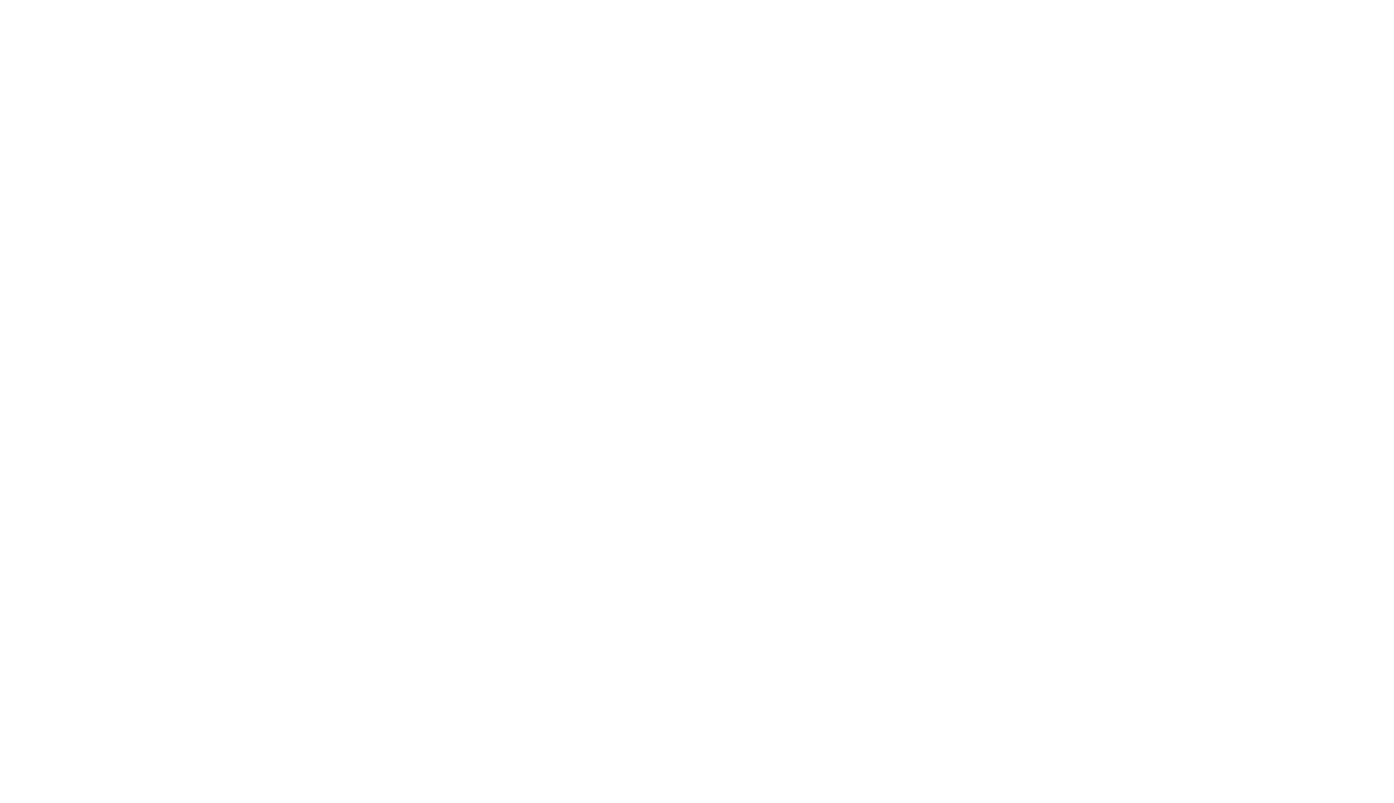
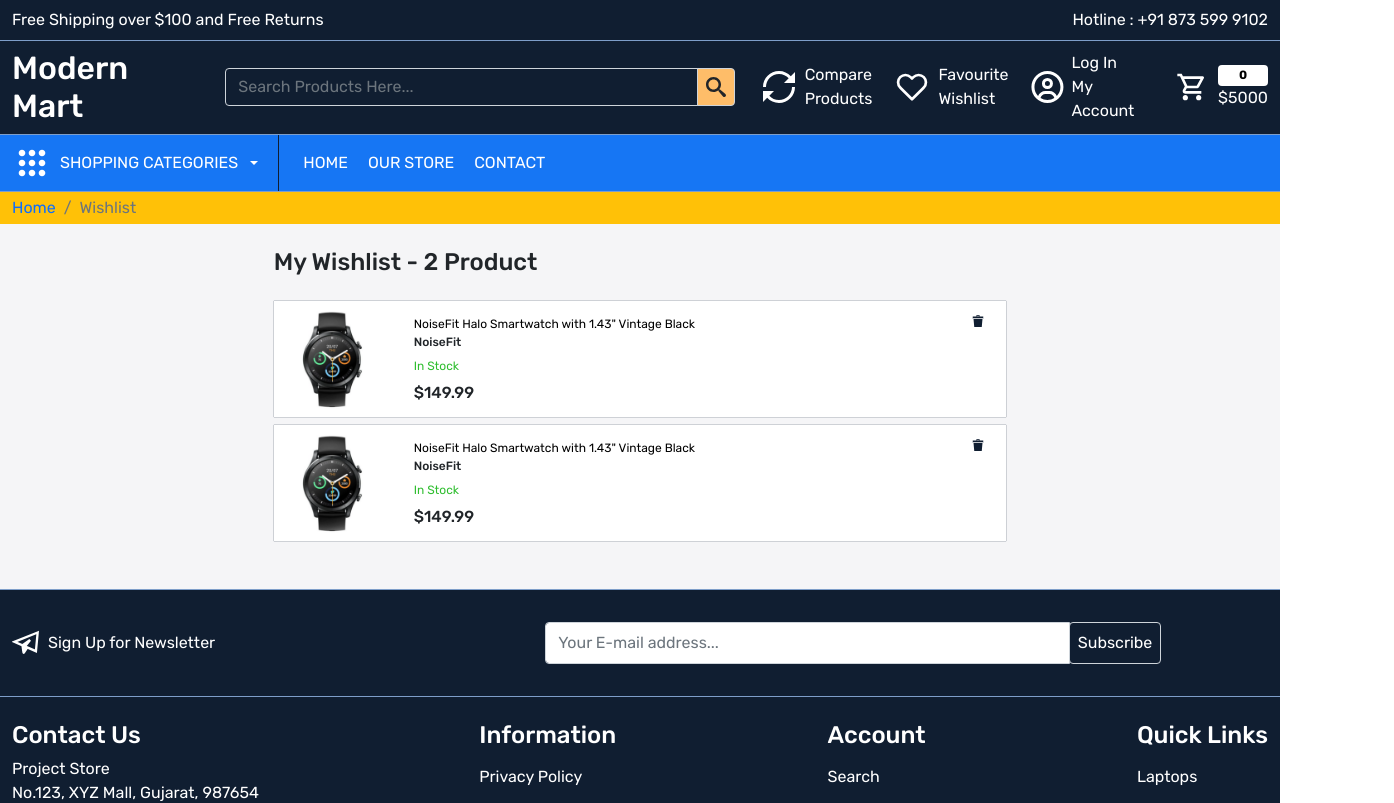
Before and after one commit to rajanptl-9/Modern-Mart-Frontend, a React (Create React App) app: page /wishlist in a window 1280 px wide. Before the commit this address had no page. Shown: the top 803 px of the page, 1394 px wide, since content can reach past the window. Built offline with nearby package versions, Linux system fonts and the light colour scheme.

Commit message:
Wishlist page completed

```diff
--- a/src/App.css
+++ b/src/App.css
@@ -436,17 +436,14 @@
 .contact-inner-wrapper{
   background-color: white;
   border-radius: 10px;
-  box-shadow: 0 0 5px var(--color-101e31);
+  box-shadow: 0 0 1px var(--color-101e31);
 
 }
 
 .contact-form{
   width: 600px;
-  border: 1px solid var(--color-a3a19c);
-}
-
-.contact-details{
-  border: 1px solid var(--color-a3a19c);
+  background-color: var(--color-f5f5f7);
+  border-radius: 6px;
 }
 
 .submit-button-contact{
@@ -463,6 +460,8 @@
 
 .contact-details{
   width: 650px;
+  background-color: var(--color-f5f5f7);
+  border-radius: 6px;
 }
 
 /* Contact CSS ends */
@@ -495,15 +494,56 @@
 /* Compare CSS ends */
 
 
+/*  */
+.wishlist-wrapper{
+  background-color: var(--color-f5f5f7);
+}
 
+.product-container-wishlist{
+  height: 116px;
+  background-color: white;
+  box-shadow: 0 0 1px var(--color-101e31);
+}
 
+.remove-product-wishlist{
+  width: 24px;
+  height: 24px;
+  position: absolute;
+  top: 8px;
+  right: 16px;
+  font-size: 12px;
+  border-radius: 50%;
+  color: var(--color-101e31);
+  display: flex;
+  justify-content: center;
+  align-items: center;
+}
+.remove-product-wishlist:hover{
+  color: white;
+  background-color: var(--color-101e31);
+}
 
+.product-details-wishlist h6{
+  font-size: 12px;
+  color: black;
+  font-weight: 400;
+}
 
+.product-details-wishlist h5{
+  font-size: 12px;
+  font-weight: 500;
+}
 
+.product-details-wishlist p{
+  font-size: 12px;
+  font-weight: 400;
+  color: rgb(48, 190, 48);
+}
 
-
-
-
+.product-details-wishlist h4{
+  font-size: 16px;
+  font-weight: 500;
+}
 
 
 
--- a/src/App.js
+++ b/src/App.js
@@ -7,6 +7,7 @@
 import Contact from './pages/Contact';
 import OurStore from './pages/OurStore';
 import CompareProducts from './pages/CompareProducts';
+import Wishlist from './pages/Wishlist';
 
 function App() {
   return (
@@ -16,6 +17,7 @@
           <Route index element={<Home/>}/>
           <Route path='about' element={<About/>}/>
           <Route path='our-store' element={<OurStore/>}/>
+          <Route path='wishlist' element={<Wishlist/>}/>
           <Route path='compare-products' element={<CompareProducts/>}/>
           <Route path='contact' element={<Contact/>}/>
         </Route>
--- a/src/components/Header.js
+++ b/src/components/Header.js
@@ -46,7 +46,7 @@
                     Products</span>
                 </Link>
                 </div>
-                <div ><Link className='text-white d-flex align-items-center' to={'/'}>
+                <div ><Link className='text-white d-flex align-items-center' to={'/wishlist'}>
                   <FiHeart className='mb-0 fs-1 py-1 menu-icon' />
                   <span className='margin-left-8 mb-0 menu-text'>Favourite <br />
                     Wishlist</span>
--- a/src/pages/Contact.js
+++ b/src/pages/Contact.js
@@ -21,7 +21,7 @@
             </div>
             <div className="col-12 mt-3">
               <div className="contact-inner-wrapper d-flex justify-content-between p-3">
-                <div className='contact-form p-3 rounded-3'>
+                <div className='contact-form p-3'>
                   <h3 className="contact-title">Contact Us</h3>
                   <form action="" className='d-flex flex-column gap-20'>
                     <div><input type="text" className='form-control' placeholder='Name'/></div>
@@ -31,7 +31,7 @@
                     <div><button className='submit-button-contact btn' type="submit">Send Mail</button></div>
                   </form>
                 </div>
-                <div className='contact-details d-flex p-3 rounded-3 flex-column gap-10'>
+                <div className='contact-details d-flex p-3 flex-column gap-10'>
                   <h3 className="contact-title">Get in Touch with Us</h3>
                   <div className='d-flex align-items-center'>
                     <FaHome/>
--- a/src/pages/OurStore.js
+++ b/src/pages/OurStore.js
@@ -260,7 +260,7 @@
               </div>
             </div>
             <div className="col-9 d-flex flex-column align-items-start">
-              <div className="col-12 d-flex justify-content-between px-4 py-1 border border-gray rounded-3">
+              <div className="col-12 d-flex justify-content-between px-4 py-1 border border-gray rounded-3 bg-white">
                 <div className='d-flex d-inline align-items-center gap-10'>
                   <span className='d-inline'>Sort By:</span>
                   <span><select name="" id="" className="form-select form-control border border-#7e9ec9 fs-6">
--- /dev/null
+++ b/src/pages/Wishlist.js
@@ -0,0 +1,47 @@
+import React from 'react';
+import MetaTags from '../components/MetaTags';
+import BreadCrums from '../components/BreadCrumbs';
+import watch from '../images/watch.png';
+import { ImBin2 } from "react-icons/im";
+
+const Wishlist = () => {
+    return (
+        <>
+            <MetaTags title="Wishlist | Modern Mart" />
+            <BreadCrums page="Wishlist" />
+            <section className='wishlist-wrapper pt-3 pb-5'>
+                <div className=" container-xxl ">
+                    <div className="row">
+                        <div className="col-12 d-flex justify-content-center">
+                            <div className="col-7 my-wishlist">
+                                <h4 className='mb-3 py-2'>My Wishlist - {2} Product</h4>
+                                <div className="product-container-wishlist d-flex col-12 justify-content-start position-relative mb-2">
+                                    <span className="remove-product-wishlist"><ImBin2 /></span>
+                                    <img src={watch} alt="product-image" height={116} />
+                                    <div className='product-details-wishlist d-flex py-3 px-4 flex-column'>
+                                        <h6 className='mb-1'>NoiseFit Halo Smartwatch with 1.43" Vintage Black</h6>
+                                        <h5 className='mb-2'>NoiseFit</h5>
+                                        <p className='mb-2'>In Stock</p>
+                                        <h4>$149.99</h4>
+                                    </div>
+                                </div>
+                                <div className="product-container-wishlist d-flex col-12 justify-content-start position-relative">
+                                    <span className="remove-product-wishlist"><ImBin2 /></span>
+                                    <img src={watch} alt="product-image" height={116} />
+                                    <div className='product-details-wishlist d-flex py-3 px-4 flex-column'>
+                                        <h6 className='mb-1'>NoiseFit Halo Smartwatch with 1.43" Vintage Black</h6>
+                                        <h5 className='mb-2'>NoiseFit</h5>
+                                        <p className='mb-2'>In Stock</p>
+                                        <h4>$149.99</h4>
+                                    </div>
+                                </div>
+                            </div>
+                        </div>
+                    </div>
+                </div>
+            </section>
+        </>
+    )
+}
+
+export default Wishlist;
```
